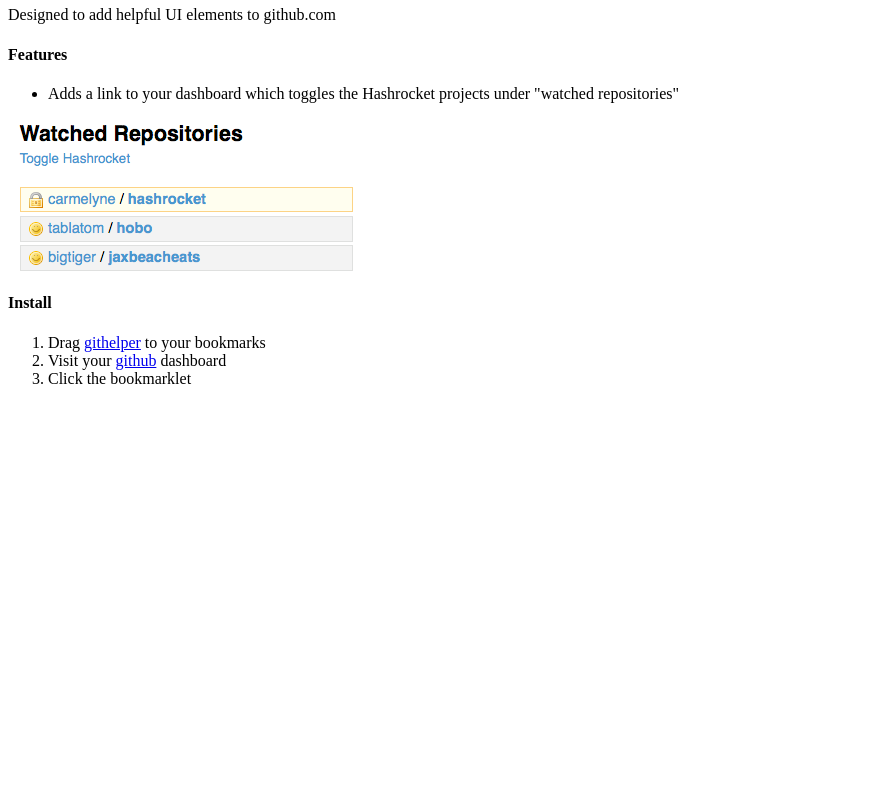
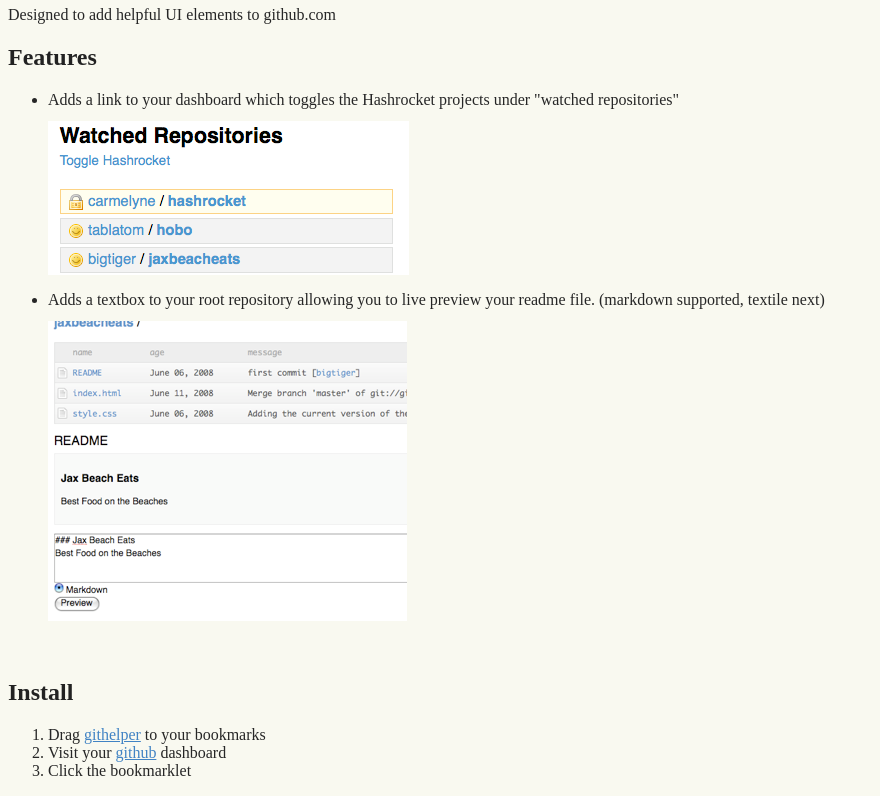
Before and after one commit to sandro/githubber, a plain HTML site: page index.html in a window 1280 px wide. Shown: the part 60-856 px from the top of the page, without its empty margins (0-880 px from the left). Before the commit the page ends 800 px from the top, so only its background shows below. Drawn offline with Linux system fonts and the light colour scheme.

Commit message:
version 0.2

```diff
--- a/index.html
+++ b/index.html
@@ -1,25 +1,41 @@
 <html>
 <head>
 <title>githelper bookmarklet</title>
+<style>
+body { color: #262626; background:#F9F9F0; }
+h1, h2, h3, h4, h5, h6 { color: #222; }
+ul li { margin-bottom: 12px; }
+li.img { list-style-type: none; }
+a { color: #4183C4; }
+a:hover { text-decoration: underline; }
+</style>
 <head>
 <body>
 <h1>githelper <small>&ndash; github bookmarklet</small></h1>
 <p>Designed to add helpful UI elements to github.com</p>
-<h4>Features</h4>
+<h2>Features</h2>
 <ul>
   <li>Adds a link to your dashboard which toggles the Hashrocket projects under "watched repositories"</li>
+  <li class='img'><img src="images/githelper-toggle.png" /></li>
+  <li>Adds a textbox to your root repository allowing you to live preview your readme file. (markdown supported, textile next)</li>
+  <li class='img'><img src="images/githelper-markdown.png" /></li>
 </ul>
-<img src="images/githelper-toggle.png" />
 <br />
 <p>
-<h4>Install</h4>
+<h2>Install</h2>
 <ol>
   <li>Drag
-  <a href="javascript:(function(){s=document.createElement('script');%20s.type='text/javascript';%20s.src='http://turriate.com/media/githelper/helper.js';%20document.body.appendChild(s);%20})();">githelper</a>
+  <a href="javascript:(function(){s=document.createElement('script');%20s.type='text/javascript';%20s.src='http://turriate.com/media/githelper/helper.js?'+(new Date).getTime();%20document.body.appendChild(s);%20})();">githelper</a>
   to your bookmarks</li>
   <li>Visit your <a href="http://github.com">github</a> dashboard</li>
   <li>Click the bookmarklet</li>
 </ol>
 </p>
+<script src="http://www.google-analytics.com/urchin.js" type="text/javascript">
+</script>
+<script type="text/javascript">
+_uacct = "UA-147954-7";
+urchinTracker();
+</script>
 </body>
 </html>
```
Also changed, not shown: helper.js (+9 -2 lines), images/githelper-markdown.png (added).
